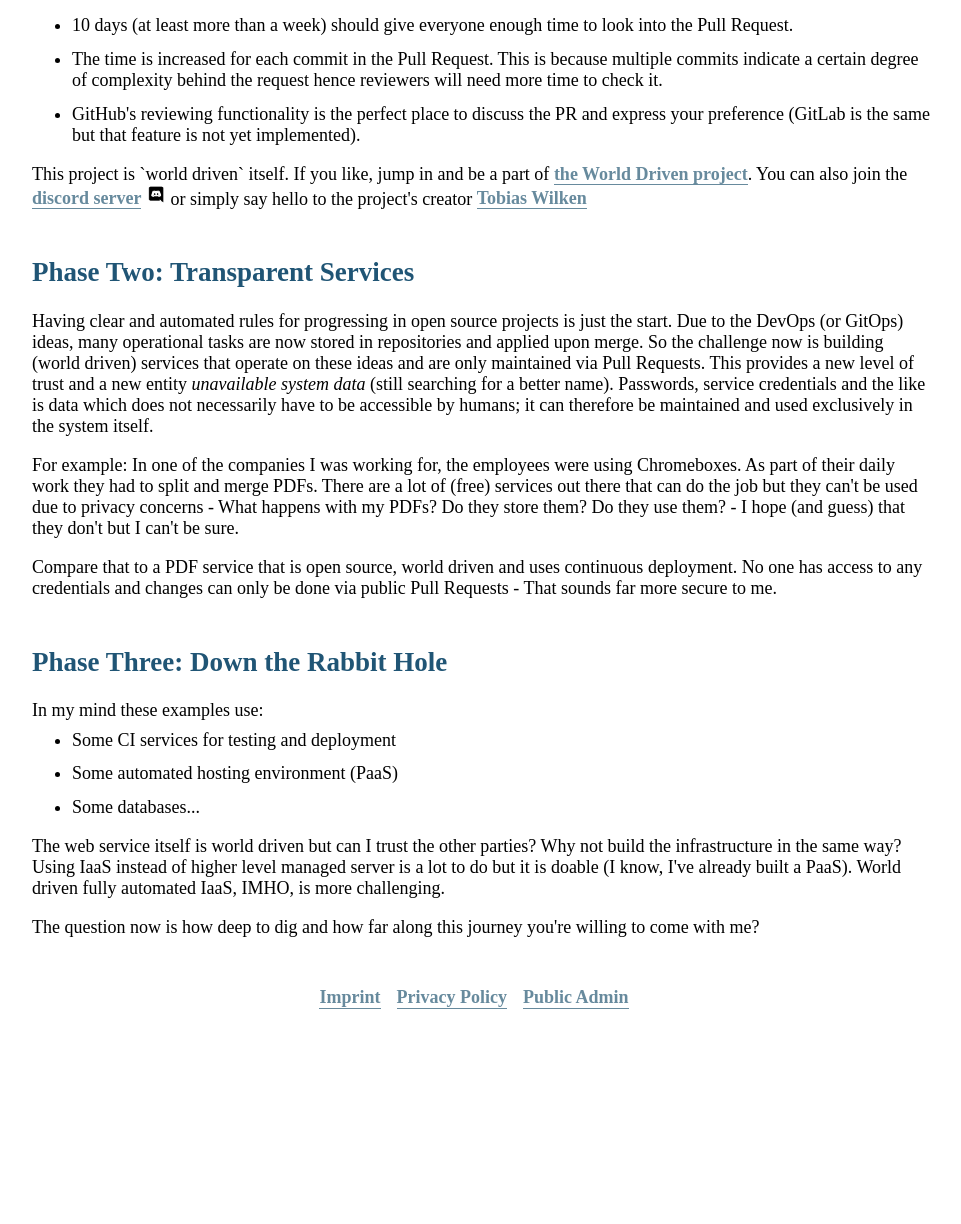
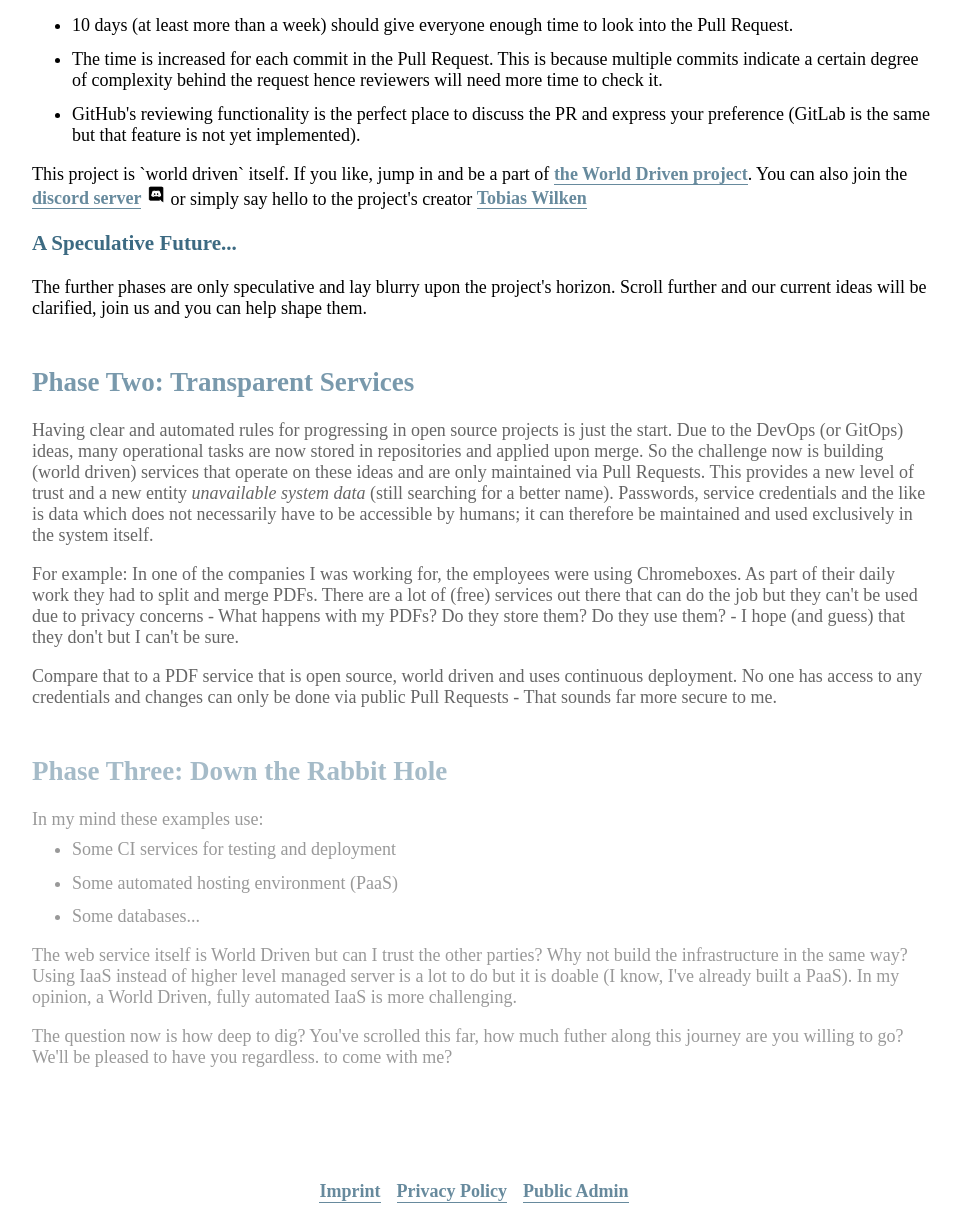
Before and after one commit to TooAngel/worlddriven, a Flask app: page / in a window 1280 px wide. Shown: the part 2290-3514 px from the top of the page, without its empty margins (158-1119 px from the left). Before the commit the page ends 3299 px from the top, so only its background shows below. Run offline with Flask 2, Linux system fonts and the light colour scheme; some libraries are stand-ins or nearby versions.

Commit message:
Add Javascript fade in effect to index.html (#213)

```diff
--- a/static/index.html
+++ b/static/index.html
@@ -166,12 +166,19 @@
         (GitLab is the same but that feature is not yet implemented).</li>
     </ul>
 
-    This project is `world driven` itself. If you like, jump in and be a part of
+    <p>This project is `world driven` itself. If you like, jump in and be a part of
     <a href="https://github.com/tooangel/worlddriven">the World Driven project</a>.
     You can also join the <a href="https://discord.gg/RrGFHKb">discord server</a>
       <img src="/static/images/Discord-Logo-Black.png" class='discord-image' width="20px">
-    or simply say hello to the project's creator <a href="mailto:tooangel@tooangel.de">Tobias Wilken</a>
+    or simply say hello to the project's creator
+    <a href="mailto:tooangel@tooangel.de">Tobias Wilken</a></p>
 
+    <h3 id='start-fade'>A Speculative Future...</h3>
+    <p>The further phases are only speculative and lay blurry upon the project's horizon. Scroll
+    further and our current ideas will be clarified, join us and you can help shape them.</p>
+
+
+    <div class='future-phases'>
       <h2>Phase Two: Transparent Services</h2>
       <p>Having clear and automated rules for progressing in open source projects is just the start.
       Due to the DevOps (or GitOps) ideas, many operational tasks are now stored in repositories
@@ -190,8 +197,9 @@
       <p>Compare that to a PDF service that is open source, world driven and uses continuous deployment.
       No one has access to any credentials and changes can only be done via public Pull Requests -
       That sounds far more secure to me.</p>
+    </div>
 
-
+    <div class='future-phases-2'>
       <h2>Phase Three: Down the Rabbit Hole</h2>
       <p>In my mind these examples use:</p>
       <ul>
@@ -199,13 +207,35 @@
         <li>Some automated hosting environment (PaaS)</li>
         <li>Some databases...</li>
       </ul>
-    <p>The web service itself is world driven but can I trust the other parties?
+      <p>The web service itself is World Driven but can I trust the other parties?
       Why not build the infrastructure in the same way? Using IaaS instead of
       higher level managed server is a lot to do but it is doable (I know, I've already built a PaaS).
-    World driven fully automated IaaS, IMHO, is more challenging.</p>
+      In my opinion, a World Driven, fully automated IaaS is more challenging.</p>
 
-    <p>The question now is how deep to dig and how far along this journey you're willing
+      <p id='end-fade'>The question now is how deep to dig? You've scrolled this far, how much futher along this
+      journey are you willing to go? We'll be pleased to have you regardless.
       to come with me?</p>
+    </div>
+
+    <script>
+      const startFade = document.getElementById('start-fade').offsetTop;
+      const endFade = document.getElementById('end-fade').offsetTop;
+      const fadeIncrement = (endFade - startFade) * 0.5;
+
+      window.addEventListener("scroll", () => {
+        const currentPosition = window.pageYOffset;
+        opacity = (currentPosition - startFade) / fadeIncrement;
+        if (opacity < 0.6) {
+          opacity = 0.6;
+        };
+        document.querySelector(".future-phases").style.opacity = opacity;
+        if (opacity < 0.6) {
+          opacity = 0.8;
+        };
+        document.querySelector(".future-phases-2").style.opacity = opacity - 0.2;
+      });
+    </script>
+
   </article>
 
   <footer>
--- a/static/style.css
+++ b/static/style.css
@@ -53,7 +53,7 @@ footer {
   flex-direction: column;
   justify-content: space-around;
   align-items: center;
-  margin-top: 1.6rem;
+  margin-top: 5.6rem;
 }
 
 footer a {
@@ -169,6 +169,12 @@ li h4 {
   margin-top: 0;
 }
 
+/* Fade effect */
+.future-phases,
+.future-phases-2 {
+  opacity: 0.6;
+}
+
 /* Status Check Image */
 
 .status-check {
```
Lines whose indentation alone changed are shown as unchanged.
